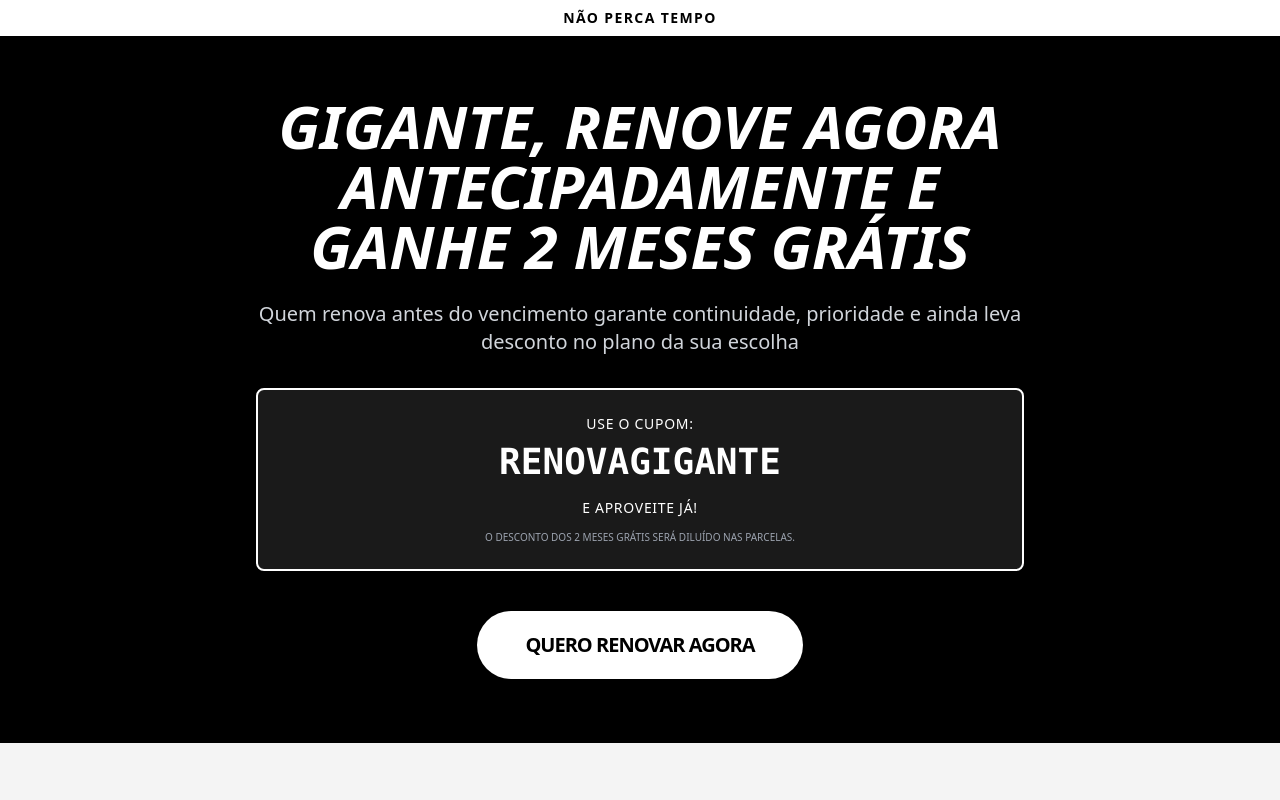
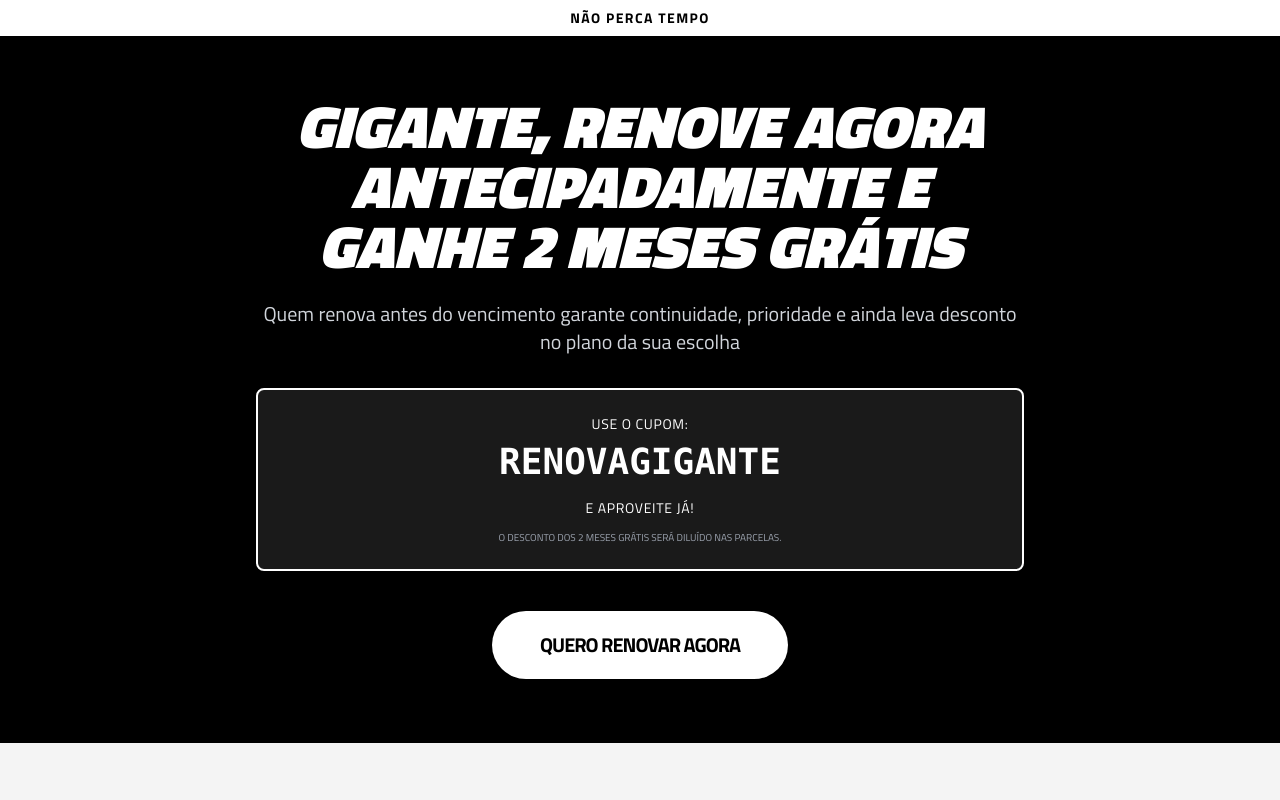
Before and after one commit to Feng-Brasil/lp-renova-o-antecipada-vasco, a Next.js app: page / in a window 1280 px wide. Shown: the top 800 px of the page. Built offline with nearby package versions, Linux system fonts and the light colour scheme.

Commit message:
fix: Trocar a fonte de todo o site para 'Titillium Web'...

```diff
--- a/app/page.tsx
+++ b/app/page.tsx
@@ -1,6 +1,14 @@
+import { Titillium_Web } from 'next/font/google';
+
+const titillium = Titillium_Web({
+  subsets: ['latin'],
+  weight: ['200', '300', '400', '600', '700', '900'],
+  display: 'swap',
+});
+
 export default function Home() {
   return (
-    <main className="min-h-screen bg-[#FFFFFF] font-sans text-[#000000]">
+    <main className={`${titillium.className} min-h-screen bg-[#FFFFFF] text-[#000000]`}>
       {/* SCROLL 1 – DIRETO AO PONTO (OFERTA) */}
       <section className="relative flex flex-col items-center justify-center px-4 py-16 text-center bg-[#000000] text-[#FFFFFF] min-h-[90vh]">
         {/* Faixa de Urgência */}
```
